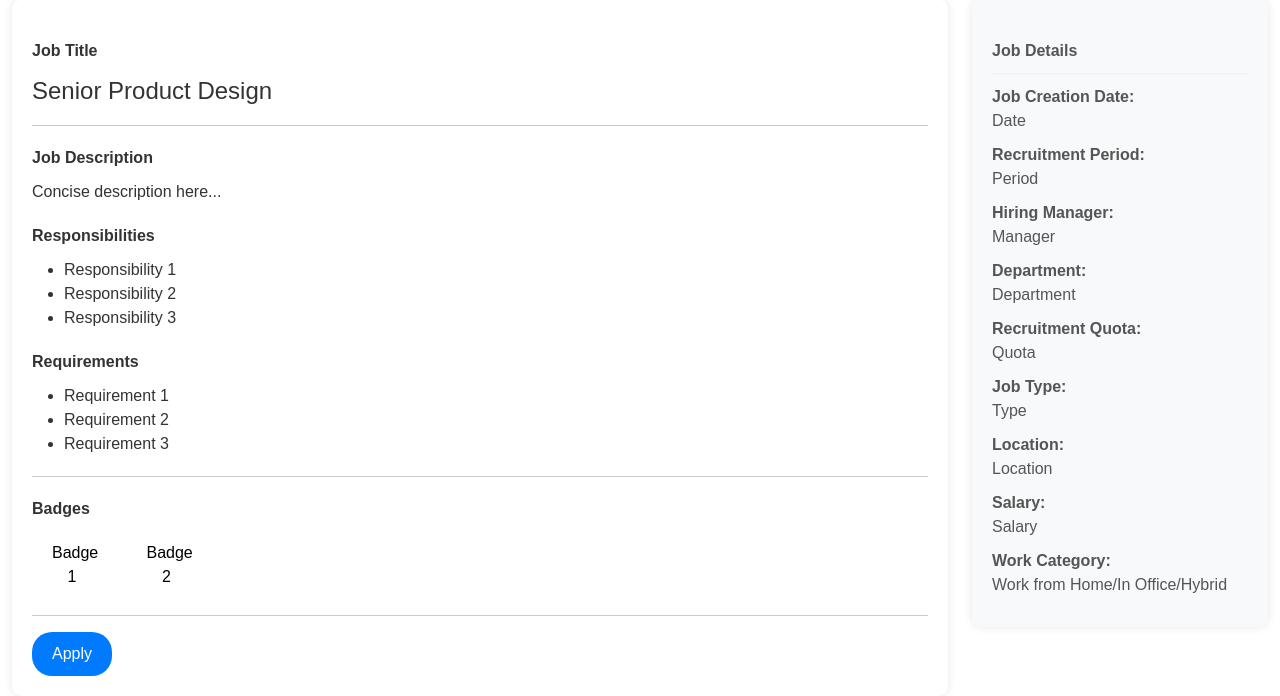
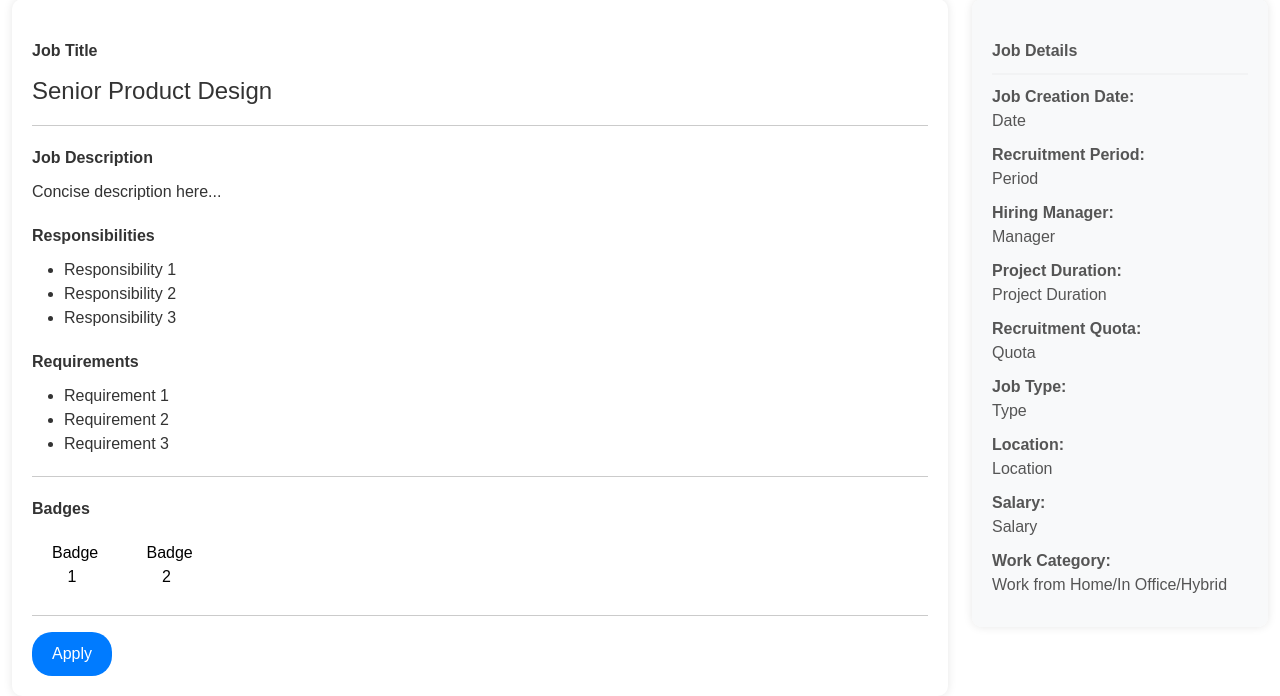
Before and after one commit to crystallaylalui/Skills-Up-YOUth, a PHP site: page /pages/job-description2.php in a window 1280 px wide. Shown: the part 117-813 px from the top of the page. Run offline with PHP 8.4, Linux system fonts and the light colour scheme.

Commit message:
Update jobs

```diff
--- a/app/pages/job-description2.php
+++ b/app/pages/job-description2.php
@@ -78,7 +78,7 @@
                                 <strong>Hiring Manager:</strong><br> Manager
                             </div>
                             <div class="details-item">
-                                <strong>Department:</strong><br> Department
+                                <strong>Project Duration:</strong><br> Project Duration
                             </div>
                             <div class="details-item">
                                 <strong>Recruitment Quota:</strong><br> Quota
@@ -161,7 +161,7 @@
                     <strong>Hiring Manager:</strong><br> ${job.details.hiringManager}
                 </div>
                 <div class="details-item">
-                    <strong>Department:</strong><br> ${job.details.department}
+                    <strong>Project Duration:</strong><br> ${job.details.projectDuration}
                 </div>
                 <div class="details-item">
                     <strong>Recruitment Quota:</strong><br> ${job.details.recruitmentQuota}
--- a/app/pages/job-description3.php
+++ b/app/pages/job-description3.php
@@ -78,7 +78,7 @@
                                 <strong>Hiring Manager:</strong><br> Manager
                             </div>
                             <div class="details-item">
-                                <strong>Department:</strong><br> Department
+                                <strong>Project Duration:</strong><br> Project Duration
                             </div>
                             <div class="details-item">
                                 <strong>Recruitment Quota:</strong><br> Quota
@@ -161,7 +161,7 @@
                     <strong>Hiring Manager:</strong><br> ${job.details.hiringManager}
                 </div>
                 <div class="details-item">
-                    <strong>Department:</strong><br> ${job.details.department}
+                    <strong>Project Duration:</strong><br> ${job.details.projectDuration}
                 </div>
                 <div class="details-item">
                     <strong>Recruitment Quota:</strong><br> ${job.details.recruitmentQuota}
--- a/app/pages/job-description4.php
+++ b/app/pages/job-description4.php
@@ -79,7 +79,7 @@
                                 <strong>Hiring Manager:</strong><br> Manager
                             </div>
                             <div class="details-item">
-                                <strong>Department:</strong><br> Department
+                                <strong>Project Duration:</strong><br> Project Duration
                             </div>
                             <div class="details-item">
                                 <strong>Recruitment Quota:</strong><br> Quota
@@ -162,7 +162,7 @@
                     <strong>Hiring Manager:</strong><br> ${job.details.hiringManager}
                 </div>
                 <div class="details-item">
-                    <strong>Department:</strong><br> ${job.details.department}
+                    <strong>Project Duration:</strong><br> ${job.details.projectDuration}
                 </div>
                 <div class="details-item">
                     <strong>Recruitment Quota:</strong><br> ${job.details.recruitmentQuota}
```
